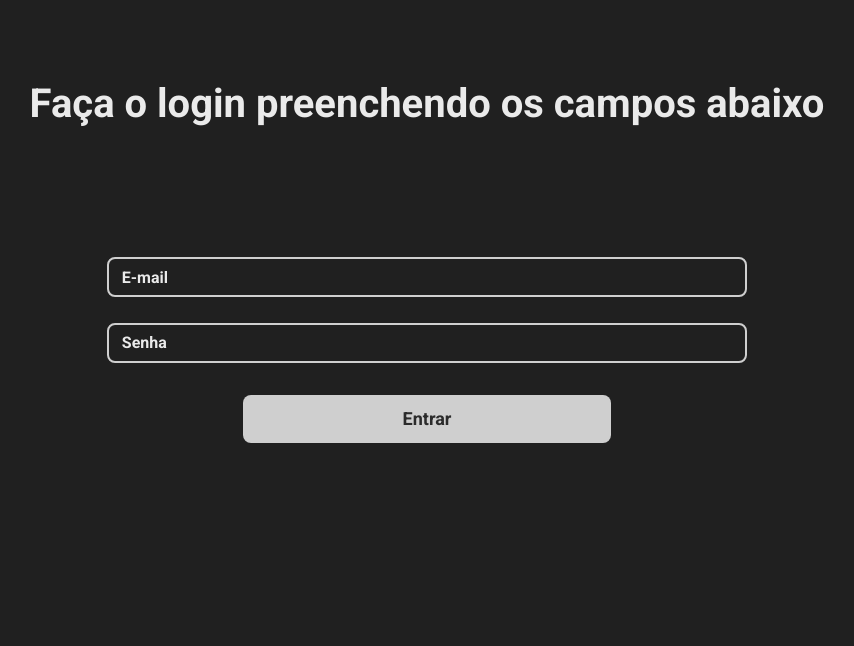
After one commit to AllanCapistrano/register-page, a Laravel app: template resources/views/login.blade.php in a window 1280 px wide. The commit adds this page. Shown: the top 646 px of the page, without its empty margins (213-1067 px from the left). Run offline with Laravel 8, Linux system fonts and the light colour scheme; the template is opened without the code that fills it, so the values that code supplies are empty.

Commit message:
Tela de Login criada e utilizando layout.

```diff
--- /dev/null
+++ b/resources/views/layouts/layout.blade.php
@@ -0,0 +1,22 @@
+<!DOCTYPE html>
+<html lang="{{ str_replace('_', '-', app()->getLocale()) }}">
+    <head>
+        <meta charset="utf-8">
+        <meta name="viewport" content="width=device-width, initial-scale=1">
+
+        <title>Register</title>
+
+        <link rel="stylesheet" type="text/css" href="{{ url('/css/styles.css') }}">
+    </head>
+    <body>
+        <main>
+          <div class="title">
+            @yield('title')
+          </div>
+
+          <div class="container">
+            @yield('container')
+          </div>
+        </main>
+    </body>
+</html>
--- /dev/null
+++ b/resources/views/login.blade.php
@@ -0,0 +1,17 @@
+@extends('layouts.layout')
+
+@section('title')
+  <h1>Faça o login preenchendo os campos abaixo</h1>
+@endsection
+
+@section('container')
+  <form action="{{ route('user.check') }}" method="GET">
+    <div class="form-group">
+      <input type="email" name="email" placeholder="E-mail" class="form-field">
+    </div>
+    <div class="form-group">
+      <input type="password" name="password" placeholder="Senha" class="form-field">
+    </div>
+    <button type="submit" class="button-register">Entrar</button>
+  </form>
+@endsection
```
Also changed, not shown: resources/views/register.blade.php (+28 -2 lines).
